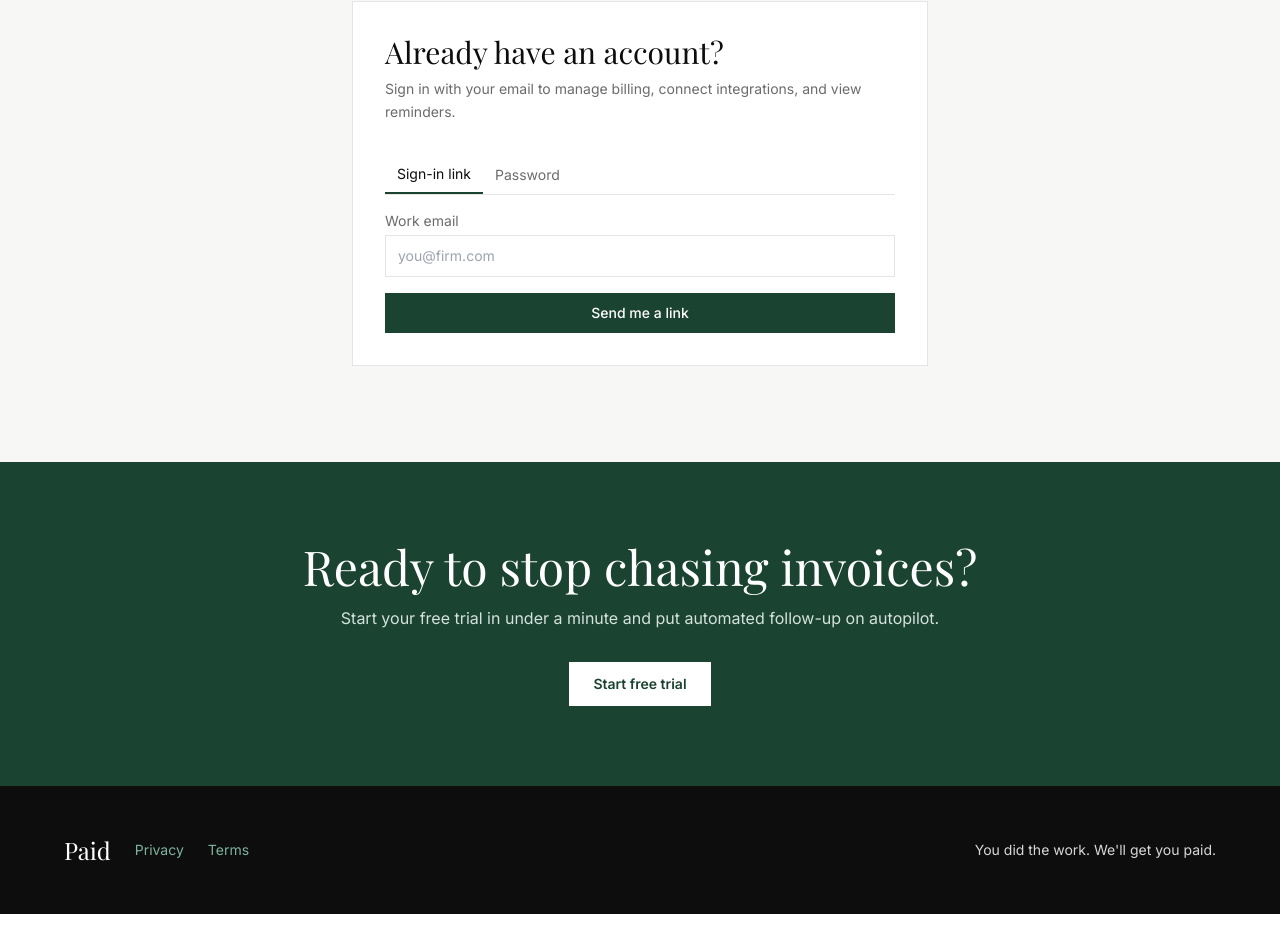
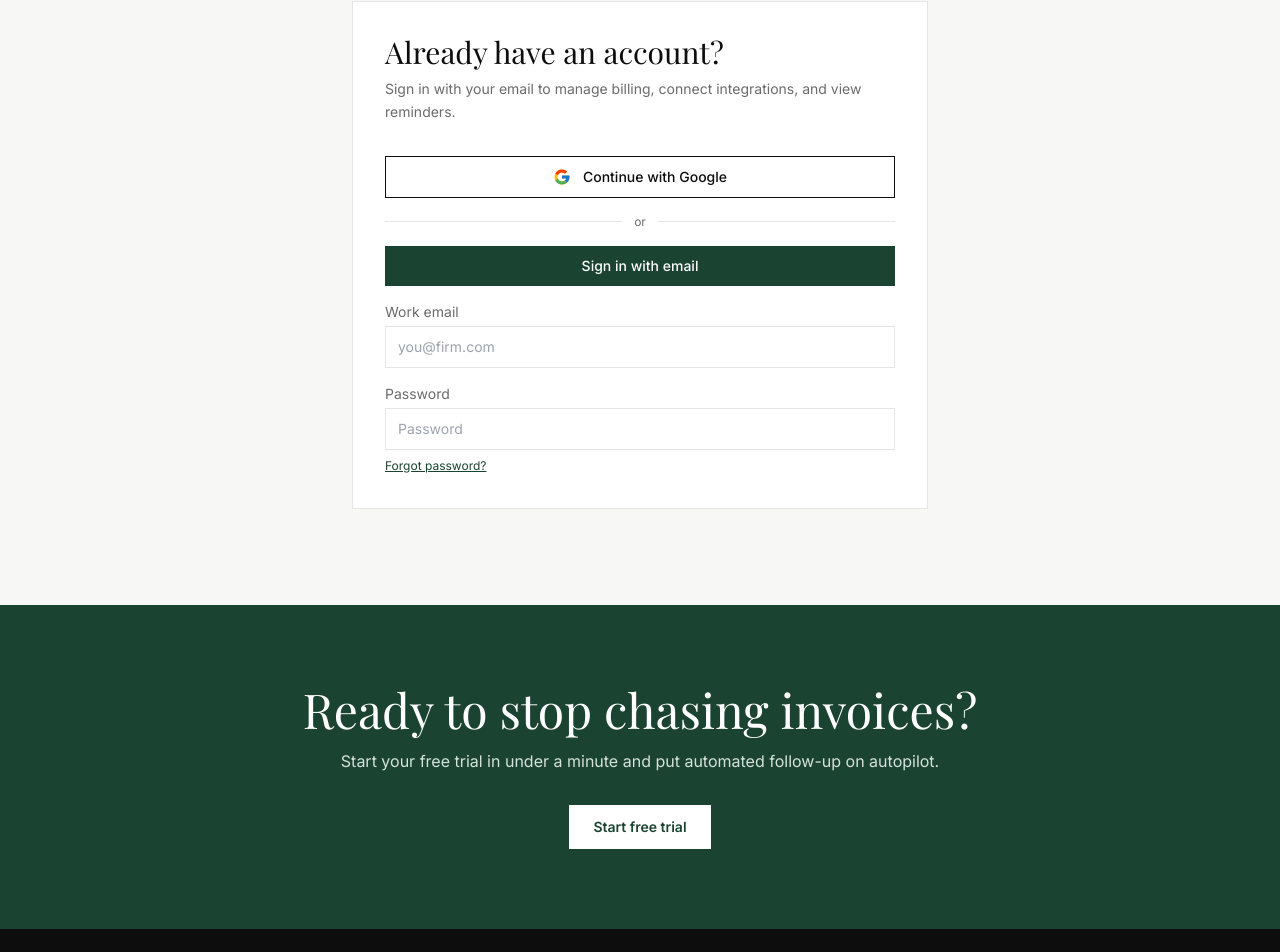
Before and after one commit to yantommy1/paid-app, a Next.js app: page / in a window 1280 px wide. Shown: the part 4002-4954 px from the top of the page. Before the commit the page ends 4916 px from the top, so only its background shows below. Built offline with nearby package versions, Linux system fonts and the light colour scheme; no server answers.

Commit message:
Add Google SSO, fix email signature and greeting, add Edit in Gmail compose button

```diff
--- a/app/api/invoices/draft-reminder/route.ts
+++ b/app/api/invoices/draft-reminder/route.ts
@@ -1,4 +1,5 @@
 import { draftReminderEmail } from "@/lib/anthropic/draft";
+import { getUserDisplayName } from "@/lib/auth/display-name";
 import { notFound, serverError } from "@/lib/api/errors";
 import { requireUserFromRequest } from "@/lib/api/require-user-request";
 import { createRouteHandlerClient } from "@/lib/supabase/route-client";
@@ -7,6 +8,7 @@ import { z } from "zod";
 
 const BodySchema = z.object({
   invoiceId: z.string().uuid(),
+  senderName: z.string().min(1).max(120).optional(),
 });
 
 export async function POST(request: NextRequest) {
@@ -37,7 +39,7 @@ export async function POST(request: NextRequest) {
     return notFound("Invoice not found");
   }
 
-  const ownerName = ctx.user.email?.split("@")[0] ?? "there";
+  const senderName = parsed.data.senderName ?? getUserDisplayName(ctx.user);
 
   try {
     const draft = await draftReminderEmail(
@@ -50,7 +52,8 @@ export async function POST(request: NextRequest) {
         line_items: inv.line_items ?? null,
         memo: inv.memo ?? null,
       },
-      ownerName
+      senderName,
+      inv.client_name
     );
     return NextResponse.json({ subject: draft.subject, body: draft.body });
   } catch (e) {
--- a/app/api/invoices/queue-bulk-drafts/route.ts
+++ b/app/api/invoices/queue-bulk-drafts/route.ts
@@ -1,4 +1,5 @@
 import { draftReminderEmail } from "@/lib/anthropic/draft";
+import { getUserDisplayName } from "@/lib/auth/display-name";
 import { serverError } from "@/lib/api/errors";
 import { requireUserFromRequest } from "@/lib/api/require-user-request";
 import { createRouteHandlerClient } from "@/lib/supabase/route-client";
@@ -24,7 +25,7 @@ export async function POST(request: NextRequest) {
     return serverError(error.message);
   }
 
-  const ownerName = ctx.user.email?.split("@")[0] ?? "there";
+  const senderName = getUserDisplayName(ctx.user);
   const queue: {
     invoiceId: string;
     clientName: string;
@@ -47,7 +48,8 @@ export async function POST(request: NextRequest) {
           line_items: inv.line_items ?? null,
           memo: inv.memo ?? null,
         },
-        ownerName
+        senderName,
+        inv.client_name
       );
       queue.push({
         invoiceId: inv.id,
--- a/app/api/invoices/send-reminder/route.ts
+++ b/app/api/invoices/send-reminder/route.ts
@@ -1,4 +1,5 @@
 import { draftReminderEmail } from "@/lib/anthropic/draft";
+import { getUserDisplayName } from "@/lib/auth/display-name";
 import { notFound, serverError } from "@/lib/api/errors";
 import { requireUserFromRequest } from "@/lib/api/require-user-request";
 import { sendGmailMessage } from "@/lib/gmail/send";
@@ -62,7 +63,7 @@ export async function POST(request: NextRequest) {
     .update({ gmail_token: fresh as unknown as Record<string, unknown> })
     .eq("id", ctx.user.id);
 
-  const ownerName = ctx.user.email?.split("@")[0] ?? "there";
+  const senderName = getUserDisplayName(ctx.user);
   let subject = parsed.data.subject;
   let body = parsed.data.body;
 
@@ -77,7 +78,8 @@ export async function POST(request: NextRequest) {
         line_items: inv.line_items ?? null,
         memo: inv.memo ?? null,
       },
-      ownerName
+      senderName,
+      inv.client_name
     );
     subject = subject ?? draft.subject;
     body = body ?? draft.body;
--- a/components/EmailCaptureModal.tsx
+++ b/components/EmailCaptureModal.tsx
@@ -1,5 +1,7 @@
 "use client";
 
+import { mapAuthError } from "@/components/LandingEmailForm";
+import { createClient } from "@/lib/supabase/browser";
 import { useCallback, useEffect, useId, useState } from "react";
 
 type Props = {
@@ -26,6 +28,8 @@ export function EmailCaptureModal({
   const [lastName, setLastName] = useState("");
   const [email, setEmail] = useState(initialEmail ?? "");
   const [loading, setLoading] = useState(false);
+  const [authLoading, setAuthLoading] = useState(false);
+  const [fallbackPassword, setFallbackPassword] = useState("");
   const [error, setError] = useState<string | null>(null);
 
   useEffect(() => {
@@ -79,6 +83,51 @@ export function EmailCaptureModal({
     [plan, priceId]
   );
 
+  async function continueWithGoogle() {
+    setAuthLoading(true);
+    setError(null);
+    const supabase = createClient();
+    const origin = typeof window !== "undefined" ? window.location.origin : "";
+    /**
+     * Developer note:
+     * Enable Google OAuth in Supabase Authentication -> Providers.
+     * Configure Google Client ID/Secret in Supabase and add redirect URIs:
+     * - https://paid-app.com/auth/callback
+     * - https://gpwtqfawepditozykjlo.supabase.co/auth/v1/callback
+     */
+    const { error: oauthError } = await supabase.auth.signInWithOAuth({
+      provider: "google",
+      options: {
+        redirectTo: `${origin}/auth/callback`,
+      },
+    });
+    if (oauthError) {
+      setError(mapAuthError(oauthError.message));
+      setAuthLoading(false);
+    }
+  }
+
+  async function fallbackEmailAuth(e: React.FormEvent) {
+    e.preventDefault();
+    const normalizedEmail = email.trim().toLowerCase();
+    if (!normalizedEmail || !fallbackPassword.trim()) {
+      setError("Enter email and password to continue.");
+      return;
+    }
+    setAuthLoading(true);
+    const supabase = createClient();
+    const { error: signInErr } = await supabase.auth.signInWithPassword({
+      email: normalizedEmail,
+      password: fallbackPassword,
+    });
+    if (signInErr) {
+      setError(mapAuthError(signInErr.message));
+      setAuthLoading(false);
+      return;
+    }
+    window.location.href = "/dashboard";
+  }
+
   async function onSubmit(e: React.FormEvent) {
     e.preventDefault();
     const normalized = email.trim().toLowerCase();
@@ -107,7 +156,29 @@ export function EmailCaptureModal({
         </div>
 
         {!skipCapture && (
-          <form className="space-y-4" onSubmit={onSubmit}>
+          <>
+            <button
+              type="button"
+              disabled={authLoading || loading}
+              onClick={() => void continueWithGoogle()}
+              className="mb-4 flex w-full items-center justify-center gap-3 border border-[#0D0D0D] bg-white py-2.5 text-sm font-medium text-[#0D0D0D] disabled:opacity-60"
+            >
+              <svg width="18" height="18" viewBox="0 0 48 48" aria-hidden>
+                <path fill="#FFC107" d="M43.611 20.083H42V20H24v8h11.303C33.649 32.657 29.218 36 24 36c-6.627 0-12-5.373-12-12S17.373 12 24 12c3.059 0 5.842 1.154 7.961 3.039l5.657-5.657C34.046 6.053 29.27 4 24 4 12.955 4 4 12.955 4 24s8.955 20 20 20 20-8.955 20-20c0-1.341-.138-2.65-.389-3.917z"/>
+                <path fill="#FF3D00" d="M6.306 14.691l6.571 4.819C14.655 15.108 18.961 12 24 12c3.059 0 5.842 1.154 7.961 3.039l5.657-5.657C34.046 6.053 29.27 4 24 4 16.318 4 9.656 8.337 6.306 14.691z"/>
+                <path fill="#4CAF50" d="M24 44c5.163 0 9.859-1.977 13.409-5.192l-6.19-5.238C29.157 35.091 26.687 36 24 36c-5.197 0-9.615-3.316-11.283-7.946l-6.522 5.025C9.505 39.556 16.227 44 24 44z"/>
+                <path fill="#1976D2" d="M43.611 20.083H42V20H24v8h11.303a12.05 12.05 0 01-4.084 5.571l.003-.002 6.19 5.238C36.971 39.205 44 34 44 24c0-1.341-.138-2.65-.389-3.917z"/>
+              </svg>
+              Continue with Google
+            </button>
+
+            <div className="mb-4 flex items-center gap-3">
+              <span className="h-px flex-1 bg-[#E5E5E5]" />
+              <span className="text-xs text-[#6B6B6B]">or</span>
+              <span className="h-px flex-1 bg-[#E5E5E5]" />
+            </div>
+
+            <form className="space-y-4" onSubmit={onSubmit}>
             <div>
               <label htmlFor={firstNameId} className="mb-1 block text-sm text-[#6B6B6B]">
                 First name
@@ -158,7 +229,26 @@ export function EmailCaptureModal({
             >
               {loading ? "Continuing..." : "Continue to payment"}
             </button>
-          </form>
+            </form>
+
+            <form className="mt-3 space-y-3" onSubmit={fallbackEmailAuth}>
+              <label className="block text-xs text-[#6B6B6B]">Email + password fallback</label>
+              <input
+                type="password"
+                value={fallbackPassword}
+                onChange={(e) => setFallbackPassword(e.target.value)}
+                className="w-full border border-[#E5E5E5] bg-white px-3 py-2.5 text-sm text-[#0D0D0D] outline-none focus:border-[#1B4332]"
+                placeholder="Password"
+              />
+              <button
+                type="submit"
+                disabled={authLoading}
+                className="w-full border border-[#0D0D0D] bg-white py-2.5 text-sm font-medium text-[#0D0D0D] disabled:opacity-60"
+              >
+                Continue with email
+              </button>
+            </form>
+          </>
         )}
 
         {skipCapture && (
--- a/components/LandingEmailForm.tsx
+++ b/components/LandingEmailForm.tsx
@@ -7,7 +7,6 @@ import { useId, useState } from "react";
 
 export type AuthIntent = "signup" | "signin";
 type Variant = "light" | "dark";
-type AuthMode = "signinLink" | "password";
 
 type Props = {
   variant?: Variant;
@@ -54,7 +53,6 @@ export function LandingEmailForm({ variant = "light", intent = "signup" }: Props
   const router = useRouter();
   const [email, setEmail] = useState("");
   const [password, setPassword] = useState("");
-  const [mode, setMode] = useState<AuthMode>("signinLink");
   const [status, setStatus] = useState<"idle" | "loading" | "sent" | "error">("idle");
   const [message, setMessage] = useState("");
   const emailFieldId = useId();
@@ -65,26 +63,20 @@ export function LandingEmailForm({ variant = "light", intent = "signup" }: Props
     ? "w-full border border-[#E5E5E5] px-3 py-2.5 text-sm text-[#0D0D0D] outline-none focus:border-[#1B4332]"
     : "w-full border border-[#E5E5E5] px-3 py-2.5 text-sm text-[#0D0D0D] outline-none focus:border-[#1B4332]";
 
-  async function onSubmit(e: React.FormEvent) {
+  async function onPasswordSubmit(e: React.FormEvent) {
     e.preventDefault();
     setStatus("loading");
     setMessage("");
     const supabase = createClient();
-    const origin = typeof window !== "undefined" ? window.location.origin : "";
-
-    if (mode === "password") {
     if (!password.trim()) {
       setStatus("error");
       setMessage("Enter a password.");
       return;
     }
+
     try {
       if (intent === "signup") {
-          const { data, error } = await supabase.auth.signUp({
-            email,
-            password,
-            options: { emailRedirectTo: `${origin}/auth/callback` },
-          });
+        const { data, error } = await supabase.auth.signUp({ email, password });
         if (error) {
           setStatus("error");
           setMessage(mapAuthError(error.message));
@@ -95,7 +87,7 @@ export function LandingEmailForm({ variant = "light", intent = "signup" }: Props
           return;
         }
         setStatus("sent");
-          setMessage("Check your email to confirm your account.");
+        setMessage("Account created. Continue with Google next time for one-click sign-in.");
         return;
       }
 
@@ -110,23 +102,6 @@ export function LandingEmailForm({ variant = "light", intent = "signup" }: Props
       setStatus("error");
       setMessage("Something went wrong. Please try again.");
     }
-      return;
-    }
-
-    const { error } = await supabase.auth.signInWithOtp({
-      email,
-      options: {
-        emailRedirectTo: `${origin}/auth/callback`,
-        shouldCreateUser: intent === "signup",
-      },
-    });
-    if (error) {
-      setStatus("error");
-      setMessage(mapAuthError(error.message));
-      return;
-    }
-    setStatus("sent");
-    setMessage(intent === "signup" ? "Check your inbox for your sign-in link." : "Sign-in link sent.");
   }
 
   async function requestPasswordReset() {
@@ -149,33 +124,60 @@ export function LandingEmailForm({ variant = "light", intent = "signup" }: Props
     setMessage("Password reset email sent. Check your inbox.");
   }
 
+  async function signInWithGoogle() {
+    setStatus("loading");
+    setMessage("");
+    const supabase = createClient();
+    const origin = typeof window !== "undefined" ? window.location.origin : "";
+    /**
+     * Requires Google provider enabled in Supabase Authentication.
+     * Also configure Google OAuth Client ID/Secret in Supabase and add redirect URIs:
+     * - https://paid-app.com/auth/callback
+     * - https://gpwtqfawepditozykjlo.supabase.co/auth/v1/callback
+     */
+    const { error } = await supabase.auth.signInWithOAuth({
+      provider: "google",
+      options: {
+        redirectTo: `${origin}/auth/callback`,
+      },
+    });
+    if (error) {
+      setStatus("error");
+      setMessage(mapAuthError(error.message));
+    }
+  }
+
   return (
-    <form onSubmit={onSubmit} className="space-y-4">
-      <div className="flex border-b border-[#E5E5E5]">
+    <div className="space-y-4">
       <button
         type="button"
-          className={`px-3 py-2 text-sm ${mode === "signinLink" ? "border-b-2 border-[#1B4332] text-[#0D0D0D]" : "text-[#6B6B6B]"}`}
-          onClick={() => {
-            setMode("signinLink");
-            setStatus("idle");
-            setMessage("");
-          }}
+        disabled={status === "loading"}
+        onClick={() => void signInWithGoogle()}
+        className="flex w-full items-center justify-center gap-3 border border-[#0D0D0D] bg-white py-2.5 text-sm font-medium text-[#0D0D0D] disabled:opacity-60"
       >
-          Sign-in link
+        <svg width="18" height="18" viewBox="0 0 48 48" aria-hidden>
+          <path fill="#FFC107" d="M43.611 20.083H42V20H24v8h11.303C33.649 32.657 29.218 36 24 36c-6.627 0-12-5.373-12-12S17.373 12 24 12c3.059 0 5.842 1.154 7.961 3.039l5.657-5.657C34.046 6.053 29.27 4 24 4 12.955 4 4 12.955 4 24s8.955 20 20 20 20-8.955 20-20c0-1.341-.138-2.65-.389-3.917z"/>
+          <path fill="#FF3D00" d="M6.306 14.691l6.571 4.819C14.655 15.108 18.961 12 24 12c3.059 0 5.842 1.154 7.961 3.039l5.657-5.657C34.046 6.053 29.27 4 24 4 16.318 4 9.656 8.337 6.306 14.691z"/>
+          <path fill="#4CAF50" d="M24 44c5.163 0 9.859-1.977 13.409-5.192l-6.19-5.238C29.157 35.091 26.687 36 24 36c-5.197 0-9.615-3.316-11.283-7.946l-6.522 5.025C9.505 39.556 16.227 44 24 44z"/>
+          <path fill="#1976D2" d="M43.611 20.083H42V20H24v8h11.303a12.05 12.05 0 01-4.084 5.571l.003-.002 6.19 5.238C36.971 39.205 44 34 44 24c0-1.341-.138-2.65-.389-3.917z"/>
+        </svg>
+        Continue with Google
       </button>
-        <button
-          type="button"
-          className={`px-3 py-2 text-sm ${mode === "password" ? "border-b-2 border-[#1B4332] text-[#0D0D0D]" : "text-[#6B6B6B]"}`}
-          onClick={() => {
-            setMode("password");
-            setStatus("idle");
-            setMessage("");
-          }}
-        >
-          Password
-        </button>
+
+      <div className="flex items-center gap-3">
+        <span className="h-px flex-1 bg-[#E5E5E5]" />
+        <span className="text-xs text-[#6B6B6B]">or</span>
+        <span className="h-px flex-1 bg-[#E5E5E5]" />
       </div>
 
+      <form onSubmit={onPasswordSubmit} className="space-y-4">
+        <button
+          type="submit"
+          disabled={status === "loading"}
+          className="w-full bg-[#1B4332] py-2.5 text-sm font-medium text-white disabled:opacity-60"
+        >
+          {status === "loading" ? "Working..." : intent === "signup" ? "Continue with email" : "Sign in with email"}
+        </button>
         <div>
           <label htmlFor={emailFieldId} className="mb-1 block text-sm text-[#6B6B6B]">
             Work email
@@ -190,8 +192,6 @@ export function LandingEmailForm({ variant = "light", intent = "signup" }: Props
             placeholder="you@firm.com"
           />
         </div>
-
-      {mode === "password" && (
         <div>
           <label htmlFor={passwordFieldId} className="mb-1 block text-sm text-[#6B6B6B]">
             Password
@@ -214,27 +214,13 @@ export function LandingEmailForm({ variant = "light", intent = "signup" }: Props
             </button>
           )}
         </div>
-      )}
-
-      <button
-        type="submit"
-        disabled={status === "loading"}
-        className="w-full bg-[#1B4332] py-2.5 text-sm font-medium text-white disabled:opacity-60"
-      >
-        {status === "loading"
-          ? "Working..."
-          : mode === "password"
-            ? intent === "signup"
-              ? "Create account"
-              : "Sign in"
-            : "Send me a link"}
-      </button>
+      </form>
 
       {message && (
         <p className={`text-sm ${status === "error" ? "text-red-600" : "text-[#1B4332]"}`}>
           {message}
         </p>
       )}
-    </form>
+    </div>
   );
 }
--- a/lib/anthropic/draft.ts
+++ b/lib/anthropic/draft.ts
@@ -29,7 +29,8 @@ export async function draftReminderEmail(
     | "line_items"
     | "memo"
   >,
-  ownerName: string
+  senderName: string,
+  clientName: string
 ): Promise<{ subject: string; body: string }> {
   const client = getAnthropicClient();
   const model = getModel();
@@ -50,7 +51,13 @@ export async function draftReminderEmail(
       `Work / line items (from QuickBooks invoice lines — reference this so the email reflects actual services or products, not only the total):\n${invoice.line_items.trim()}`
     : "Line items: (not itemized on this invoice — refer to amount and invoice reference only).";
 
-  const prompt = `You are helping ${ownerName} write a short payment reminder for their small professional services business.
+  const clientFirstName =
+    (clientName || invoice.client_name || "")
+      .trim()
+      .split(/\s+/)[0]
+      ?.replace(/[^a-zA-Z'-]/g, "") || "there";
+
+  const prompt = `You are helping ${senderName} write a short payment reminder for their small professional services business.
 
 Invoice reference: ${invoice.quickbooks_invoice_id}
 Client: ${invoice.client_name}
@@ -65,12 +72,14 @@ ${linesBlock}
 Tone guidance: ${tier}
 
 Requirements:
-- Sound like ${ownerName} wrote it personally — warm human voice, not marketing or automated.
+- Use this exact greeting format at the top: "Hi ${clientFirstName},"
+- Sound like ${senderName} wrote it personally — warm human voice, not marketing or automated.
 - Where line items or memo describe specific work, naturally mention that substance (what was done or sold), not only the invoice number and dollar amount.
 - No legalese unless tier is 90+ (then brief and factual).
 - 2–4 short paragraphs max.
 - Include a clear ask to pay or reply with questions.
 - Subject line: one line, specific, not spammy.
+- Sign the email with the sender's name: ${senderName}. Do not use their email address.
 
 Respond with JSON only, shape: {"subject":"...","body":"..."}`;
 
--- a/lib/cron/process-reminders.ts
+++ b/lib/cron/process-reminders.ts
@@ -1,4 +1,5 @@
 import { draftReminderEmail } from "@/lib/anthropic/draft";
+import { displayNameFromEmail } from "@/lib/auth/display-name";
 import { sendGmailMessage } from "@/lib/gmail/send";
 import { ensureGmailToken, ensureQuickBooksToken } from "@/lib/oauth/tokens";
 import type { GmailToken, QuickBooksToken } from "@/lib/types";
@@ -46,7 +47,7 @@ export async function processDailyReminders(
     return { sent: 0, queued: 0, skipped: 0 };
   }
 
-  const ownerName = user.email?.split("@")[0] ?? "there";
+  const senderName = displayNameFromEmail(user.email);
 
   for (const inv of invoices) {
     const last = inv.reminder_sent_at
@@ -70,7 +71,8 @@ export async function processDailyReminders(
         line_items: inv.line_items ?? null,
         memo: inv.memo ?? null,
       },
-      ownerName
+      senderName,
+      inv.client_name
     );
 
     if (settings.auto_send_enabled) {
```
Also changed, not shown: components/OverdueInvoicesPanel.tsx (+21 -1 lines), 1 other file (tests, documents, lock files or other folders). Lines whose indentation alone changed are shown as unchanged.
